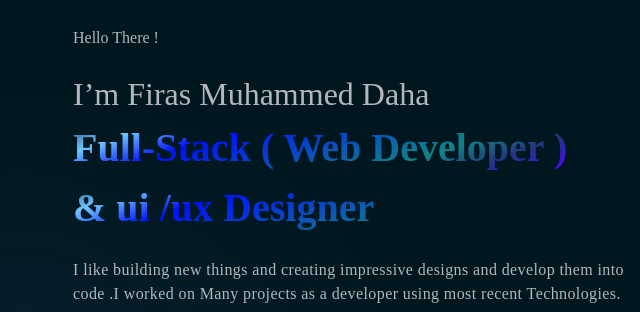
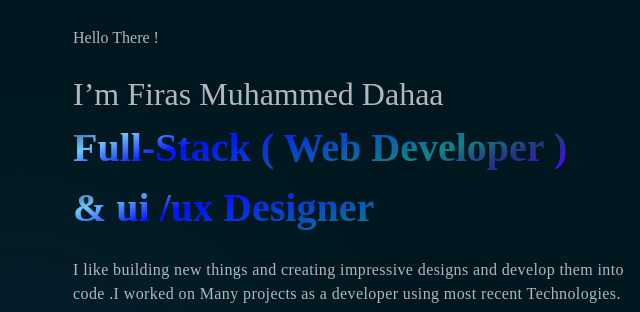
Before and after one commit to masterfiras101/portfolio, a plain HTML site: page index.html in a window 1280 px wide. Shown: the part 126-438 px from the top of the page, 27-667 px from the left. Drawn offline with Linux system fonts and the light colour scheme.

Commit message:
Update index.html

```diff
--- a/index.html
+++ b/index.html
@@ -116,7 +116,7 @@
                 class=" justify-center items-start flex flex-col  text-white/70 gap-5 md:w-[60%]  w-full "
                 style="opacity: 1; transform: none;"><h1
                   style="title dark:text-dark; ">Hello There !</h1><div
-                  class=" md:text-[32px] text-[20px]   ">I’m Firas Muhammed Daha<p
+                  class=" md:text-[32px] text-[20px]   ">I’m Firas Muhammed Dahaa<p
                     class="text-gradient md:text-[40px] dark:text-dark  text-[28px] md:whitespace-nowrap font-bold  "
                     style="opacity: 1; "><span
                       style="opacity: 1; transform: none;">F</span><span
```
